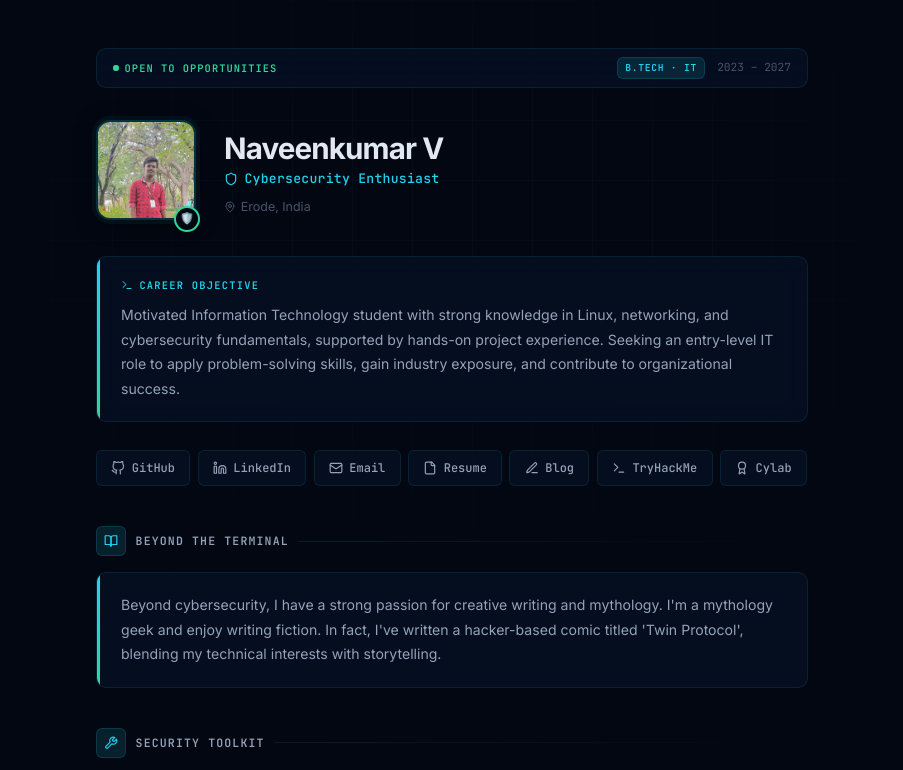
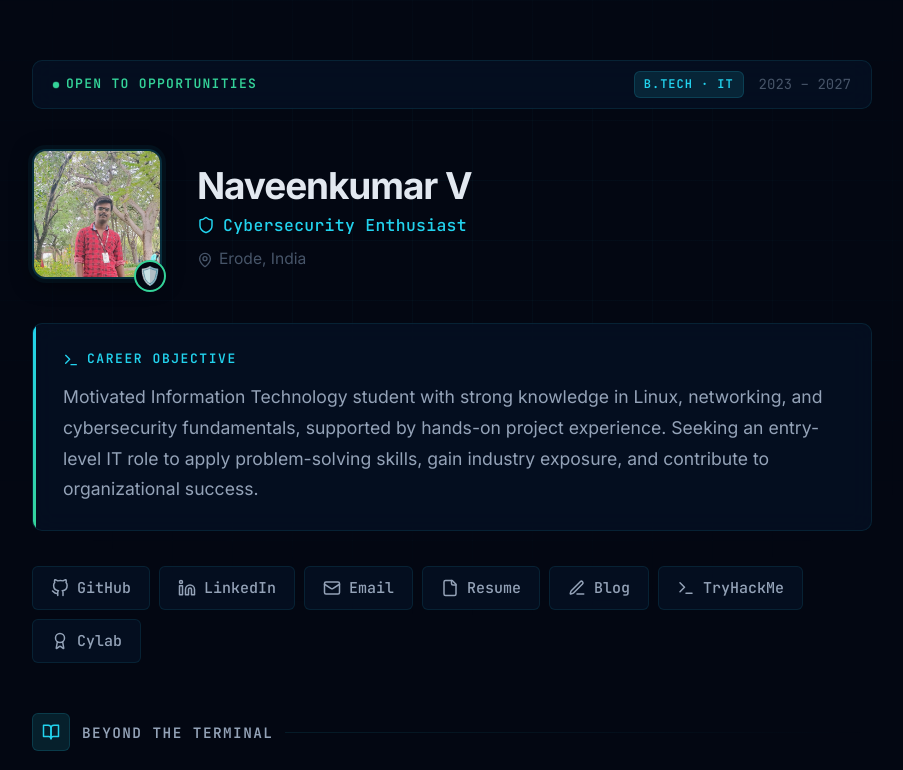
Before and after one commit to Naveenkumar-Dev-21/Portfolio, a React (Vite) app: page / in a window 1280 px wide. Shown: the top 770 px of the page, without its empty margins (188-1091 px from the left). Built offline with nearby package versions, Linux system fonts and the light colour scheme.

Commit message:
feat: updated portfolio design

```diff
--- a/src/App.jsx
+++ b/src/App.jsx
@@ -36,19 +36,19 @@ const icons = {
     </svg>
   ),
   arrow: (
-    <svg viewBox="0 0 24 24" fill="none" stroke="currentColor" strokeWidth="2" strokeLinecap="round" strokeLinejoin="round" width="14" height="14">
+    <svg viewBox="0 0 24 24" fill="none" stroke="currentColor" strokeWidth="2" strokeLinecap="round" strokeLinejoin="round" width="18" height="18">
       <path d="M7 17L17 7" />
       <path d="M7 7h10v10" />
     </svg>
   ),
   mapPin: (
-    <svg viewBox="0 0 24 24" fill="none" stroke="currentColor" strokeWidth="2" strokeLinecap="round" strokeLinejoin="round" width="12" height="12">
+    <svg viewBox="0 0 24 24" fill="none" stroke="currentColor" strokeWidth="2" strokeLinecap="round" strokeLinejoin="round" width="16" height="16">
       <path d="M20 10c0 4.993-5.539 10.193-7.399 11.799a1 1 0 0 1-1.202 0C9.539 20.193 4 14.993 4 10a8 8 0 0 1 16 0" />
       <circle cx="12" cy="10" r="3" />
     </svg>
   ),
   terminal: (
-    <svg viewBox="0 0 24 24" fill="none" stroke="currentColor" strokeWidth="2" strokeLinecap="round" strokeLinejoin="round" width="12" height="12">
+    <svg viewBox="0 0 24 24" fill="none" stroke="currentColor" strokeWidth="2" strokeLinecap="round" strokeLinejoin="round" width="16" height="16">
       <polyline points="4 17 10 11 4 5" />
       <line x1="12" y1="19" x2="20" y2="19" />
     </svg>
--- a/src/index.css
+++ b/src/index.css
@@ -69,7 +69,7 @@
 }
 
 html {
-  font-size: 16px;
+  font-size: 20px;
   scroll-behavior: smooth;
 }
 
@@ -115,7 +115,7 @@ body::after {
 
 #root {
   width: 100%;
-  max-width: 760px;
+  max-width: 900px;
   margin: 0 auto;
   padding: 3rem 1.5rem 4rem;
   position: relative;
@@ -239,8 +239,8 @@ body::after {
 }
 
 .hero-avatar {
-  width: 100px;
-  height: 100px;
+  width: 130px;
+  height: 130px;
   border-radius: var(--radius-lg);
   object-fit: cover;
   object-position: top center;
@@ -262,15 +262,15 @@ body::after {
   position: absolute;
   bottom: -4px;
   right: -4px;
-  width: 26px;
-  height: 26px;
+  width: 32px;
+  height: 32px;
   border-radius: 50%;
   background: var(--bg-primary);
   border: 2px solid var(--green);
   display: flex;
   align-items: center;
   justify-content: center;
-  font-size: 0.7rem;
+  font-size: 0.9rem;
 }
 
 .hero-info {
@@ -305,8 +305,8 @@ body::after {
 }
 
 .hero-role-icon svg {
-  width: 14px;
-  height: 14px;
+  width: 18px;
+  height: 18px;
 }
 
 .hero-meta {
@@ -363,8 +363,8 @@ body::after {
 }
 
 .bio-label svg {
-  width: 12px;
-  height: 12px;
+  width: 16px;
+  height: 16px;
 }
 
 .bio-text {
@@ -409,8 +409,8 @@ body::after {
 }
 
 .link-chip svg {
-  width: 14px;
-  height: 14px;
+  width: 18px;
+  height: 18px;
   flex-shrink: 0;
 }
 
@@ -432,8 +432,8 @@ body::after {
   display: flex;
   align-items: center;
   justify-content: center;
-  width: 30px;
-  height: 30px;
+  width: 38px;
+  height: 38px;
   border-radius: var(--radius-sm);
   background: var(--cyan-dim);
   border: 1px solid rgba(34, 211, 238, 0.15);
@@ -442,8 +442,8 @@ body::after {
 }
 
 .section-icon svg {
-  width: 14px;
-  height: 14px;
+  width: 18px;
+  height: 18px;
 }
 
 .section-title {
@@ -539,14 +539,14 @@ body::after {
 }
 
 .capability-icon {
-  width: 36px;
-  height: 36px;
+  width: 44px;
+  height: 44px;
   border-radius: var(--radius-sm);
   display: flex;
   align-items: center;
   justify-content: center;
   flex-shrink: 0;
-  font-size: 0.95rem;
+  font-size: 1.2rem;
 }
 
 .capability-icon.pentest { background: var(--red-dim); border: 1px solid rgba(248, 113, 113, 0.15); }
@@ -787,8 +787,8 @@ body::after {
 }
 
 .cert-badge {
-  width: 8px;
-  height: 8px;
+  width: 10px;
+  height: 10px;
   border-radius: 50%;
   flex-shrink: 0;
 }
@@ -875,8 +875,8 @@ body::after {
   }
 
   .hero-avatar {
-    width: 80px;
-    height: 80px;
+    width: 100px;
+    height: 100px;
   }
 
   .hero-name {
```
